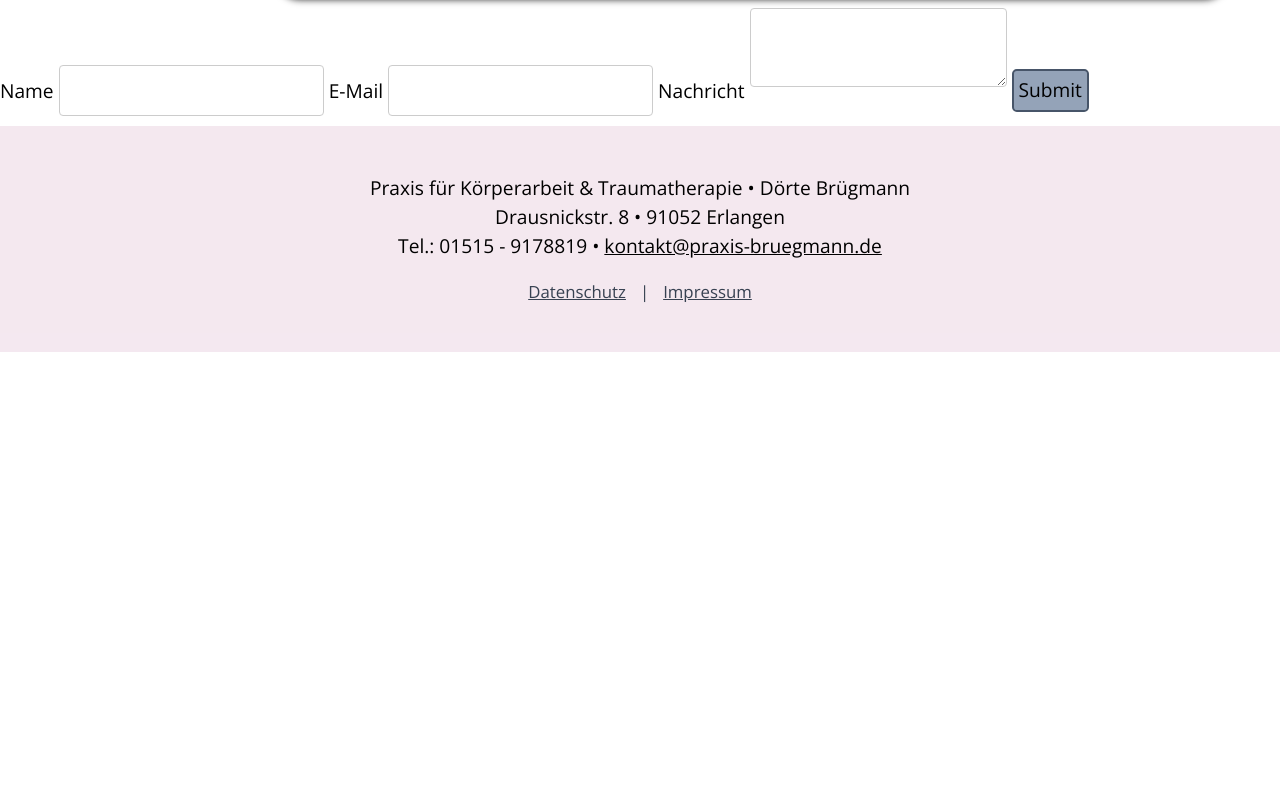
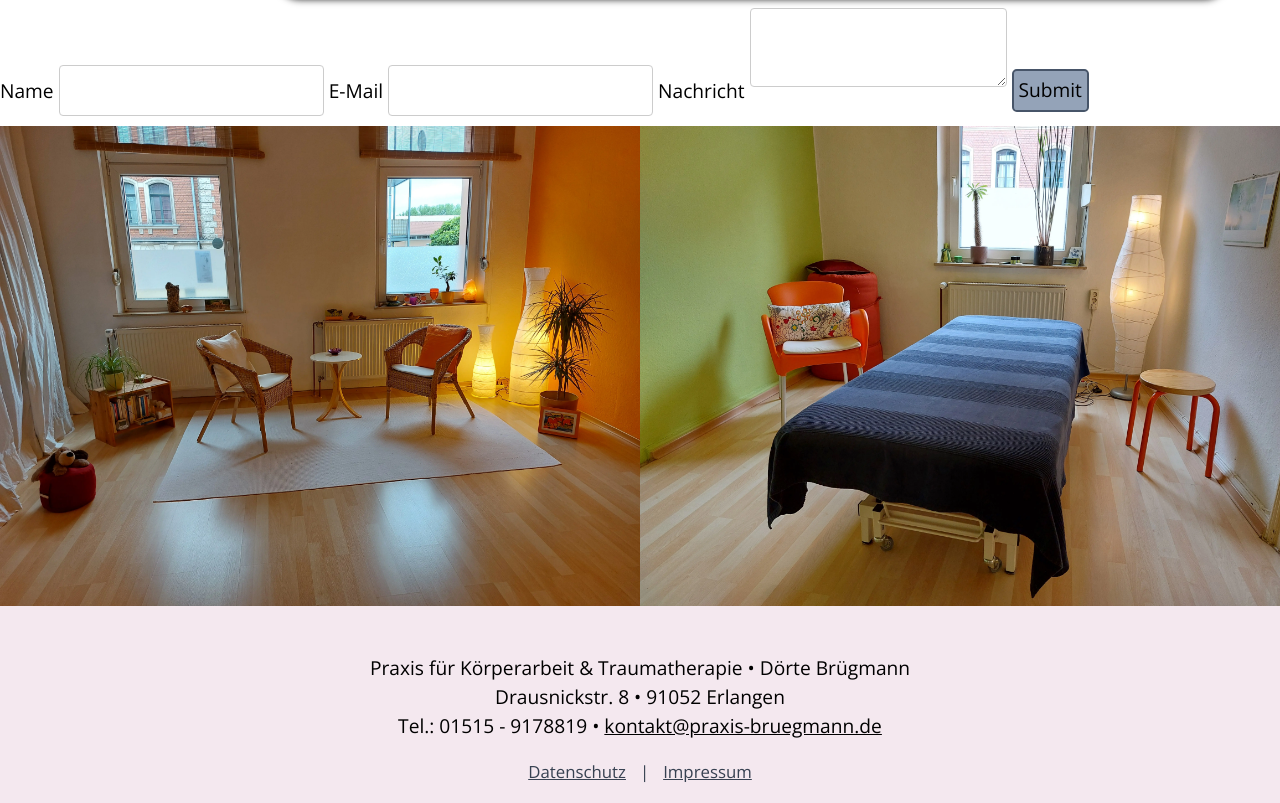
Before and after one commit to Han2-Ro/doerte-website, a SvelteKit app: page /contact in a window 1280 px wide. Shown: the part 684-1487 px from the top of the page. Before the commit the page ends 1036 px from the top, so only its background shows below. Built offline with nearby package versions, Linux system fonts and the light colour scheme.

Commit message:
add picturesa

```diff
--- a/src/lib/contact/Hero.svelte
+++ b/src/lib/contact/Hero.svelte
@@ -1,5 +1,5 @@
 <script>
-    import Poppies from "$lib/assets/swan.png";
+    import Swan from "$lib/assets/swan.png";
 </script>
 
 <section class="w-full h-[25rem] mb-20">
@@ -7,8 +7,8 @@
         class=" max-w-[80rem] h-full mx-auto flex items-center flex-col lg:flex-row p-lg relative"
     >
         <img
-            src={Poppies}
-            alt="orangefarbene Mohnblumen"
+            src={Swan}
+            alt="Ein Schwan mit einem Schwanenküken auf dem Rücken"
             class=" h-[15rem] w-[20rem] lg:h-[20rem] lg:w-[25rem] object-cover"
         />
         <div
--- /dev/null
+++ b/src/lib/contact/Pictures.svelte
@@ -0,0 +1,9 @@
+<script>
+    import Room1 from "$lib/assets/room-1.webp";
+    import Room2 from "$lib/assets/room-2.webp";
+</script>
+
+<section class="flex flex-col lg:flex-row max-w-[80rem] mx-auto">
+    <img class=" lg:w-1/2" src={Room1} alt="">
+    <img class=" lg:w-1/2" src={Room2} alt="">
+</section>
--- a/src/routes/contact/+page.svelte
+++ b/src/routes/contact/+page.svelte
@@ -2,6 +2,7 @@
     import ComingSoon from "$lib/components/ComingSoon.svelte";
     import ContactForm from "$lib/contact/ContactForm.svelte";
     import Hero from "$lib/contact/Hero.svelte";
+    import Pictures from "$lib/contact/Pictures.svelte";
 </script>
 
 <svelte:head>
@@ -10,3 +11,4 @@
 </svelte:head>
 <Hero />
 <ContactForm />
+<Pictures />
```
Also changed, not shown: src/lib/assets/room-1.webp (added), src/lib/assets/room-2.webp (added).
